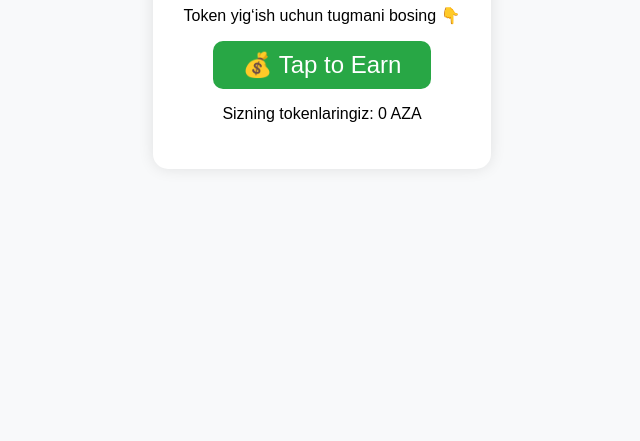
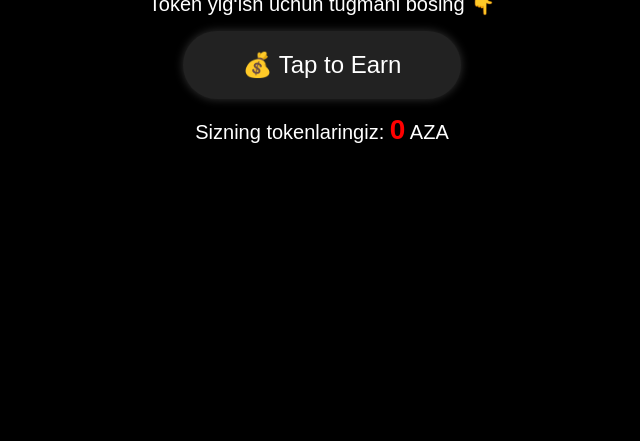
Before and after one commit to azaCOINn/azaCOIN, a plain HTML site: page index.html in a window 1280 px wide. Shown: the part 375-816 px from the top of the page, without its empty margins (318-958 px from the left). Drawn offline with Linux system fonts and the light colour scheme.

Commit message:
Update style.css

```diff
--- a/style.css
+++ b/style.css
@@ -1,30 +1,47 @@
 body {
-  font-family: sans-serif;
-  background-color: #f8f9fa;
+  margin: 0;
+  padding: 0;
+  background-color: #000; /* To‘liq qora fon */
+  font-family: Arial, sans-serif;
+  color: white;
   display: flex;
+  align-items: center;
   justify-content: center;
-  align-items: center;
   height: 100vh;
 }
 
 .container {
   text-align: center;
-  background: white;
-  padding: 30px;
-  border-radius: 15px;
-  box-shadow: 0 0 15px rgba(0,0,0,0.1);
 }
 
-button {
-  font-size: 24px;
-  padding: 10px 30px;
-  background-color: #28a745;
-  color: white;
-  border: none;
-  border-radius: 10px;
-  cursor: pointer;
+h1 {
+  font-size: 48px;
+  margin-bottom: 10px;
 }
 
-button:hover {
-  background-color: #218838;
+p {
+  font-size: 20px;
+  margin: 15px 0;
 }
+
+#counter {
+  color: red; /* Coinni qizil rangda ko‘rsatish */
+  font-size: 28px;
+  font-weight: bold;
+}
+
+#tapBtn {
+  background-color: #222;
+  color: white;
+  font-size: 24px;
+  padding: 20px 60px;
+  border: none;
+  border-radius: 50px; /* Dumaloq tugma */
+  cursor: pointer;
+  box-shadow: 0 0 10px rgba(255, 255, 255, 0.2);
+  transition: background-color 0.2s ease;
+}
+
+#tapBtn:hover {
+  background-color: #333;
+}
```
